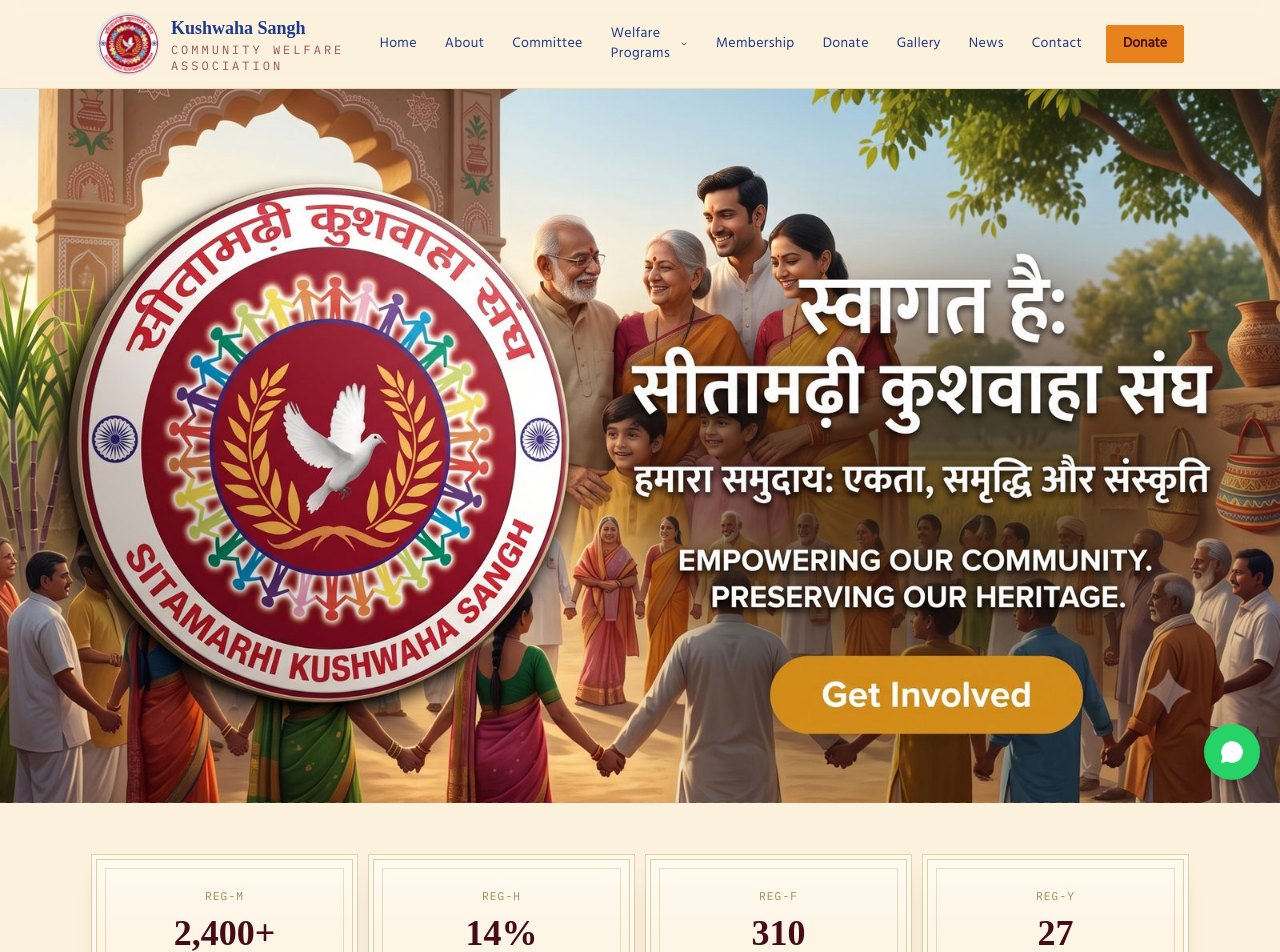
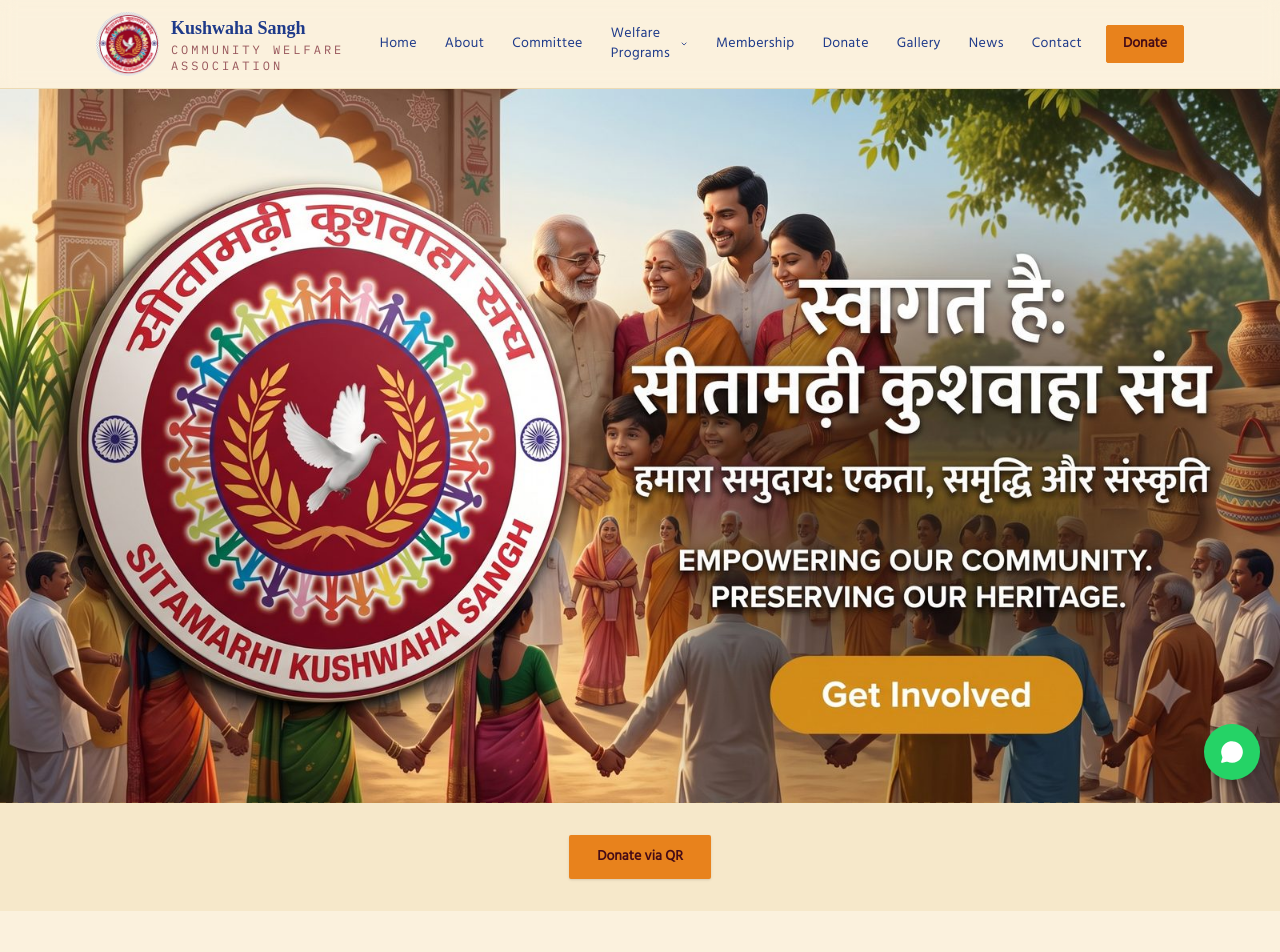
Before and after one commit to Ajitsingh4362/Kushwaha-sangh, a React (Vite) app: page / in a window 1280 px wide. Shown: the top 952 px of the page. Built offline with nearby package versions, Linux system fonts and the light colour scheme; a web font is replaced by a local one.

Commit message:
Add Donate button below hero that opens a test QR modal

```diff
--- a/package.json
+++ b/package.json
@@ -17,6 +17,7 @@
     "lucide-react": "^1.25.0",
     "react": "^19.2.7",
     "react-dom": "^19.2.7",
+    "react-qr-code": "^2.2.0",
     "react-router-dom": "^7.18.1"
   },
   "devDependencies": {
--- /dev/null
+++ b/src/components/DonateQRButton.jsx
@@ -0,0 +1,49 @@
+import { useState } from 'react'
+import { X } from 'lucide-react'
+import QRCode from 'react-qr-code'
+import { donationMethods } from '../data/content'
+
+export default function DonateQRButton() {
+  const [open, setOpen] = useState(false)
+
+  return (
+    <>
+      <div className="flex justify-center bg-cream-deep/60 py-8">
+        <button
+          type="button"
+          onClick={() => setOpen(true)}
+          className="rounded-sm bg-saffron px-7 py-3 text-sm font-semibold text-maroon-deep shadow transition hover:bg-saffron-light"
+        >
+          Donate via QR
+        </button>
+      </div>
+
+      {open && (
+        <div
+          className="fixed inset-0 z-50 flex items-center justify-center bg-black/50 px-5"
+          onClick={() => setOpen(false)}
+        >
+          <div
+            className="ledger-plaque relative w-full max-w-xs p-7 text-center"
+            onClick={(e) => e.stopPropagation()}
+          >
+            <button
+              type="button"
+              onClick={() => setOpen(false)}
+              aria-label="Close"
+              className="absolute right-3 top-3 text-stone hover:text-maroon"
+            >
+              <X size={20} />
+            </button>
+            <h3 className="font-display text-lg font-semibold text-maroon-deep">Scan to Donate</h3>
+            <p className="mt-1 text-xs text-stone">Test QR — replace with the Sangh&rsquo;s real UPI QR before launch.</p>
+            <div className="mx-auto mt-5 w-fit bg-white p-3">
+              <QRCode value={`upi://pay?pa=${donationMethods.upiId}&pn=Kushwaha%20Sangh&cu=INR`} size={180} />
+            </div>
+            <p className="mt-4 font-ledger text-sm text-ink">{donationMethods.upiId}</p>
+          </div>
+        </div>
+      )}
+    </>
+  )
+}
--- a/src/pages/Home.jsx
+++ b/src/pages/Home.jsx
@@ -3,6 +3,7 @@
 import { site, stats, pillars, newsItems } from '../data/content'
 import { StatPlaque } from '../components/LedgerCard'
 import heroBanner from '../assets/hero-banner.jpg'
+import DonateQRButton from '../components/DonateQRButton'
 
 export default function Home() {
   return (
@@ -16,6 +17,8 @@
         />
         <div className="ledger-rule absolute bottom-0 left-0 right-0 opacity-40" />
       </section>
+
+      <DonateQRButton />
 
       {/* STATS */}
       <section className="mx-auto max-w-6xl px-5 py-14 lg:px-8">
```
Also changed, not shown: 1 other file (tests, documents, lock files or other folders).
